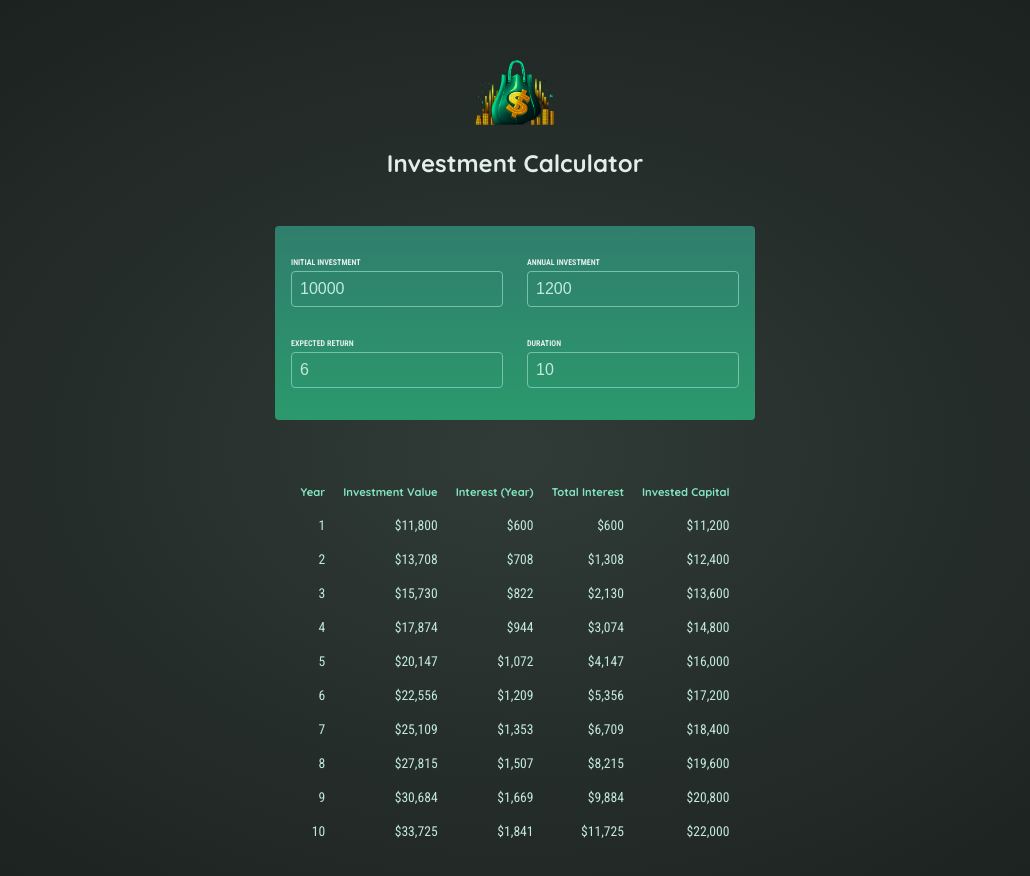
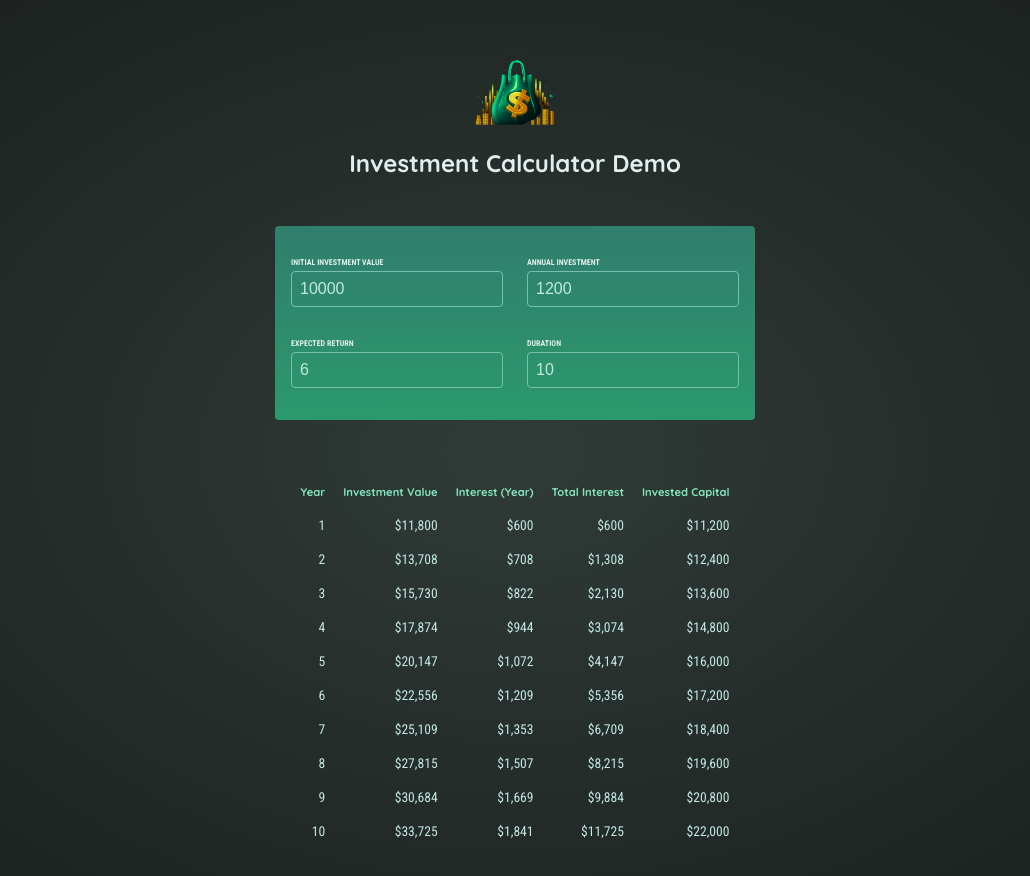
Before and after one commit to raizo7/Investment-Calculator, a React (Vite) app: page / in a window 1280 px wide. Shown: the top 876 px of the page, without its empty margins (125-1155 px from the left). Built offline with nearby package versions, Linux system fonts and the light colour scheme.

Commit message:
second commit

```diff
--- a/src/components/Header.jsx
+++ b/src/components/Header.jsx
@@ -4,7 +4,7 @@ export default function Header() {
   return (
     <header id="header">
       <img src={logo} alt="Logo showing a money bag" />
-      <h1>Investment Calculator</h1>
+      <h1>Investment Calculator Demo</h1>
     </header>
   );
 }
--- a/src/components/UserInput.jsx
+++ b/src/components/UserInput.jsx
@@ -3,7 +3,7 @@ export default function UserInput({ onChange, userInput }) {
     <section id="user-input">
       <div className="input-group">
         <p>
-          <label>Initial Investment</label>
+          <label>Initial Investment Value</label>
           <input
             type="number"
             required
```
